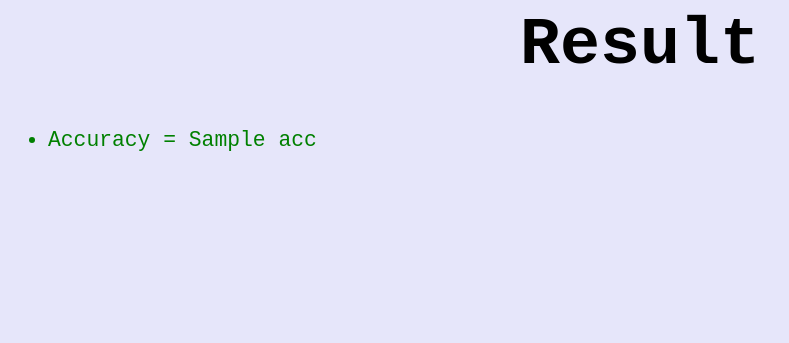
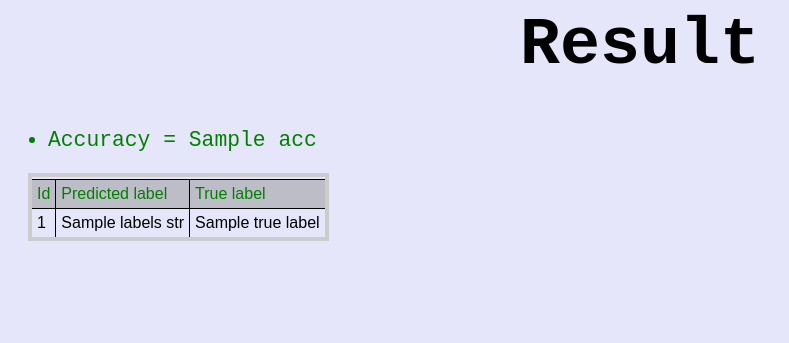
Before and after one commit to qlinh120198/GR1, a Flask app: template templates/result.html in a window 1280 px wide. Shown: the top 343 px of the page, without its empty margins (0-789 px from the left). Run offline with Flask 2, Linux system fonts and the light colour scheme; the template is opened without the code that fills it: most values are stand-ins (such as "Sample title", 1, 10 or a date in 2020).

Commit message:
Add files via upload

```diff
--- a/app.py
+++ b/app.py
@@ -140,7 +140,7 @@ def preview():
     if request.method == 'POST':
         f = request.files['csvfile']
         df_full = pd.read_csv(f)    # Read CSV file
-        if request.form['submit_button'] == 'Cluster_dataset':
+        if request.form['submit_button'] == 'Plot_iris_result':
             columns = list(df_full.columns)
             features = columns[:len(columns)-1]
             class_labels = list(df_full[columns[-1]])
@@ -344,7 +344,20 @@ def preview():
             labels, centers, acc = fuzzyCMeansClustering(n, k, m, df, MAX_ITER)
             a = accuracy(labels, class_labels)
 
-            return render_template('result.html', acc=a)
+            seto = max(set(labels[0:50]), key=labels[0:50].count)
+            vers = max(set(labels[50:100]), key=labels[50:100].count)
+            virg = max(set(labels[100:]), key=labels[100:].count)
+
+            labels_str = []
+            for i in labels:
+                if i == seto:
+                    labels_str.append("Iris-setosa")
+                elif i == vers:
+                    labels_str.append("Iris-versicolor")
+                elif i == virg:
+                    labels_str.append("Iris-virginica")
+
+            return render_template('result.html', acc=a, labels_str=labels_str, true_labels=class_labels)
 
 
 if __name__ == "__main__":
--- a/templates/index.html
+++ b/templates/index.html
@@ -40,7 +40,7 @@
             <input type="submit" name="submit_button" value="View_dataset" />
             <input type="submit" name="submit_button" value="Plotting_dataset" />
             <input type="submit" name="submit_button" value="Describe_dataset" />
-            <input type="submit" name="submit_button" value="Cluster_dataset" />
+            <input type="submit" name="submit_button" value="Plot_iris_result" />
             <input type="submit" name="submit_button" value="Result" />
             <br><br><br>
             <label>Please enter number of clusters: </label>
--- a/templates/result.html
+++ b/templates/result.html
@@ -1,4 +1,5 @@
 <!DOCTYPE html <html xmlns="http://www.w3.org/1999/xhtml">
+<html>
 
 <head>
     <title>Clustering Algorithm</title>
@@ -14,6 +15,24 @@
     </style>
 </head>
 
+<style type="text/css">
+    th:tr {
+        color: blue;
+
+    }
+
+    tr:nth-of-type(2n) {
+        border: 1px solid black;
+        background-color: rgba(150, 150, 150, 0.5);
+
+    }
+
+    td {
+        padding: 8px 8px;
+        border: 1px solid black;
+    }
+</style>
+
 <body>
     <header class="row">
         <div class="col-xs-12">
@@ -24,4 +43,27 @@
     <ul class="b" style="color: green; font-size: 16pt;font-family: 'Courier New', Courier, monospace;">
         <li>Accuracy = {{acc}}</li>
     </ul>
+
+    <table style="margin-left: 20px;">
+        <th>
+            <tr style="color: green;">
+                <td>Id</td>
+                <td>Predicted label</td>
+                <td>True label</td>
+            </tr>
+        </th>
+        {% for i in range(labels_str|length) %}
+        <tr>
+            <td>{{i + 1}}</td>
+            <td>{{labels_str[i]}}</td>
+            <td>{{true_labels[i]}}</td>
+
+            {% endfor %}
+        </tr>
+
+    </table>
+
+
 </body>
+
+</html>
```
